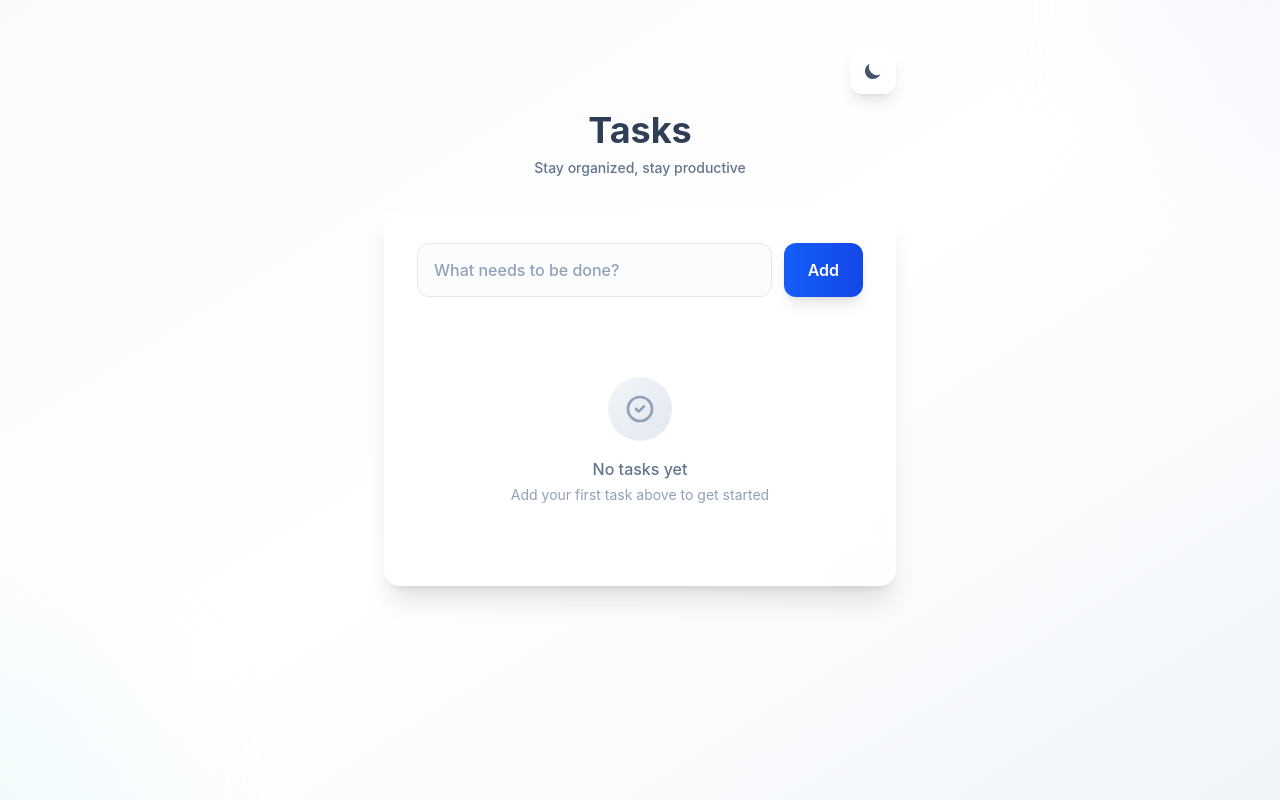
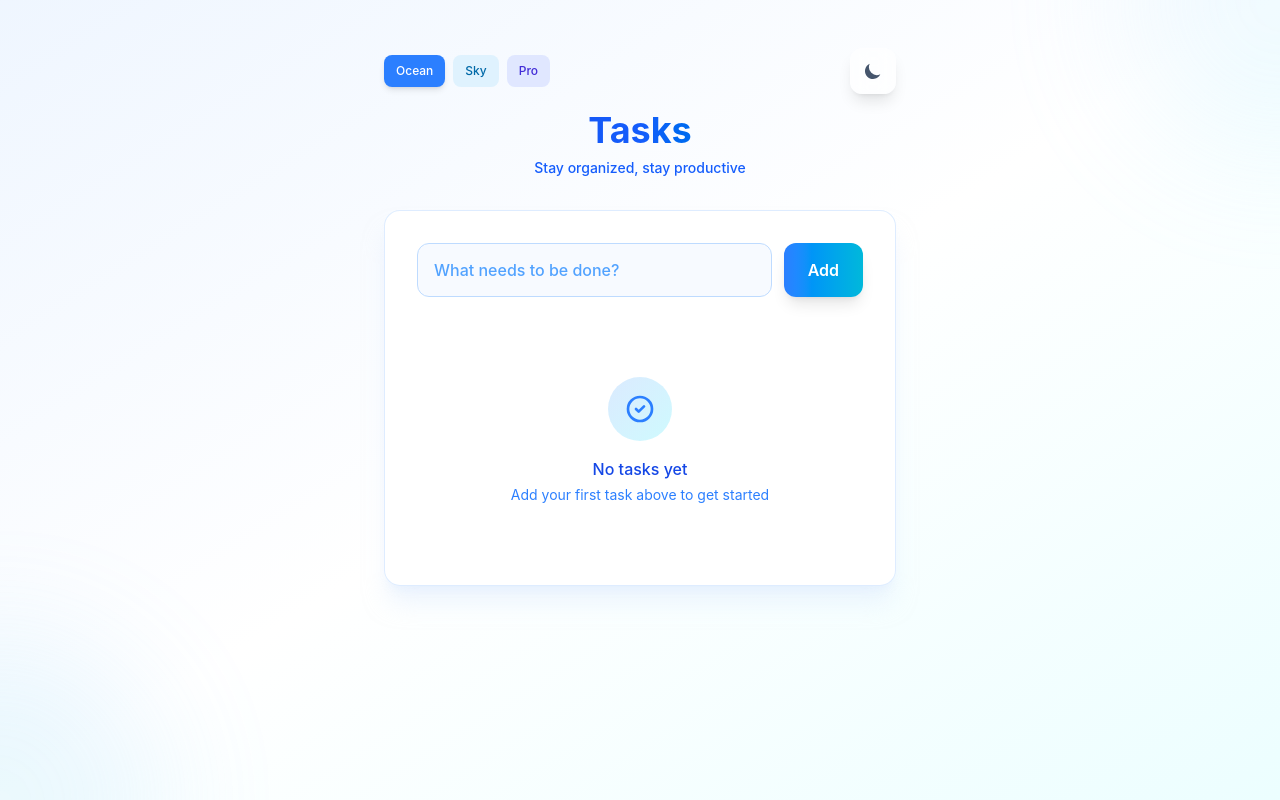
Before and after one commit to ns-test-org/todo-list-app, a Next.js app in the folder packages/new-web-app-room/: page / in a window 1280 px wide. Built offline with nearby package versions, Linux system fonts and the light colour scheme.

Commit message:
Merge thread: Blue themed task list

```diff
--- a/packages/new-web-app-room/src/app/page.tsx
+++ b/packages/new-web-app-room/src/app/page.tsx
@@ -12,6 +12,7 @@ export default function TodoApp() {
   const [todos, setTodos] = useState<Todo[]>([]);
   const [inputText, setInputText] = useState('');
   const [isDarkMode, setIsDarkMode] = useState(false);
+  const [blueTheme, setBlueTheme] = useState<'ocean' | 'sky' | 'professional'>('ocean');
 
   const addTodo = () => {
     if (inputText.trim() !== '') {
@@ -45,27 +46,75 @@ export default function TodoApp() {
     <div className={`min-h-screen py-12 px-4 transition-all duration-500 ${
       isDarkMode
         ? 'bg-gradient-to-br from-slate-900 via-slate-800 to-slate-900'
-        : 'bg-gradient-to-br from-slate-50 via-white to-slate-100'
+        : blueTheme === 'ocean'
+          ? 'bg-gradient-to-br from-blue-50 via-white to-cyan-50'
+          : blueTheme === 'sky'
+            ? 'bg-gradient-to-br from-sky-50 via-white to-blue-50'
+            : 'bg-gradient-to-br from-indigo-50 via-white to-blue-50'
     }`}>
       {/* Background decoration */}
       <div className="fixed inset-0 overflow-hidden pointer-events-none">
         <div className={`absolute -top-40 -right-40 w-80 h-80 rounded-full opacity-30 blur-3xl transition-all duration-500 ${
           isDarkMode
             ? 'bg-gradient-to-br from-blue-900/50 to-purple-900/50'
-            : 'bg-gradient-to-br from-blue-100 to-purple-100'
+            : blueTheme === 'ocean'
+              ? 'bg-gradient-to-br from-blue-200/60 to-cyan-200/60'
+              : blueTheme === 'sky'
+                ? 'bg-gradient-to-br from-sky-200/60 to-blue-200/60'
+                : 'bg-gradient-to-br from-blue-300/40 to-indigo-300/40'
         }`}></div>
         <div className={`absolute -bottom-40 -left-40 w-80 h-80 rounded-full opacity-30 blur-3xl transition-all duration-500 ${
           isDarkMode
             ? 'bg-gradient-to-tr from-emerald-900/50 to-blue-900/50'
-            : 'bg-gradient-to-tr from-emerald-100 to-blue-100'
+            : blueTheme === 'ocean'
+              ? 'bg-gradient-to-tr from-teal-200/60 to-blue-300/60'
+              : blueTheme === 'sky'
+                ? 'bg-gradient-to-tr from-cyan-200/60 to-sky-300/60'
+                : 'bg-gradient-to-tr from-slate-200/40 to-blue-400/40'
         }`}></div>
       </div>
 
       <div className="relative max-w-lg mx-auto">
-        {/* Header with Dark Mode Toggle */}
+        {/* Header with Theme Controls */}
         <div className="text-center mb-8">
           <div className="flex items-center justify-between mb-4">
-            <div></div>
+            {/* Blue Theme Selector */}
+            {!isDarkMode && (
+              <div className="flex gap-2">
+                <button
+                  onClick={() => setBlueTheme('ocean')}
+                  className={`px-3 py-2 rounded-lg text-xs font-medium transition-all duration-200 ${
+                    blueTheme === 'ocean'
+                      ? 'bg-blue-500 text-white shadow-md'
+                      : 'bg-blue-100 text-blue-700 hover:bg-blue-200'
+                  }`}
+                >
+                  Ocean
+                </button>
+                <button
+                  onClick={() => setBlueTheme('sky')}
+                  className={`px-3 py-2 rounded-lg text-xs font-medium transition-all duration-200 ${
+                    blueTheme === 'sky'
+                      ? 'bg-sky-500 text-white shadow-md'
+                      : 'bg-sky-100 text-sky-700 hover:bg-sky-200'
+                  }`}
+                >
+                  Sky
+                </button>
+                <button
+                  onClick={() => setBlueTheme('professional')}
+                  className={`px-3 py-2 rounded-lg text-xs font-medium transition-all duration-200 ${
+                    blueTheme === 'professional'
+                      ? 'bg-indigo-600 text-white shadow-md'
+                      : 'bg-indigo-100 text-indigo-700 hover:bg-indigo-200'
+                  }`}
+                >
+                  Pro
+                </button>
+              </div>
+            )}
+            {isDarkMode && <div></div>}
+
             <button
               onClick={() => setIsDarkMode(!isDarkMode)}
               className={`p-3 rounded-xl transition-all duration-300 hover:scale-105 ${
@@ -90,12 +139,22 @@ export default function TodoApp() {
           <h1 className={`text-4xl font-bold mb-2 transition-all duration-500 ${
             isDarkMode
               ? 'bg-gradient-to-r from-slate-200 via-white to-slate-200 bg-clip-text text-transparent'
-              : 'bg-gradient-to-r from-slate-800 via-slate-700 to-slate-800 bg-clip-text text-transparent'
+              : blueTheme === 'ocean'
+                ? 'bg-gradient-to-r from-blue-700 via-blue-600 to-cyan-600 bg-clip-text text-transparent'
+                : blueTheme === 'sky'
+                  ? 'bg-gradient-to-r from-sky-700 via-sky-600 to-blue-600 bg-clip-text text-transparent'
+                  : 'bg-gradient-to-r from-indigo-700 via-blue-700 to-blue-600 bg-clip-text text-transparent'
           }`}>
             Tasks
           </h1>
           <p className={`text-sm font-medium transition-colors duration-500 ${
-            isDarkMode ? 'text-slate-400' : 'text-slate-500'
+            isDarkMode
+              ? 'text-slate-400'
+              : blueTheme === 'ocean'
+                ? 'text-blue-600'
+                : blueTheme === 'sky'
+                  ? 'text-sky-600'
+                  : 'text-indigo-600'
           }`}>Stay organized, stay productive</p>
         </div>
 
@@ -103,7 +162,11 @@ export default function TodoApp() {
         <div className={`backdrop-blur-sm rounded-2xl shadow-xl p-8 hover:shadow-2xl transition-all duration-500 ${
           isDarkMode
             ? 'bg-slate-800/80 border border-slate-700/50'
-            : 'bg-white/80 border border-white/20'
+            : blueTheme === 'ocean'
+              ? 'bg-white/90 border border-blue-200/50 shadow-blue-100/50'
+              : blueTheme === 'sky'
+                ? 'bg-white/90 border border-sky-200/50 shadow-sky-100/50'
+                : 'bg-white/90 border border-indigo-200/50 shadow-indigo-100/50'
         }`}>
           {/* Add new todo */}
           <div className="flex gap-3 mb-8">
@@ -114,19 +177,27 @@ export default function TodoApp() {
                 onChange={(e) => setInputText(e.target.value)}
                 onKeyPress={handleKeyPress}
                 placeholder="What needs to be done?"
-                className={`w-full px-4 py-3.5 rounded-xl focus:outline-none focus:ring-2 focus:ring-blue-500/20 focus:border-blue-400 transition-all duration-200 font-medium ${
+                className={`w-full px-4 py-3.5 rounded-xl focus:outline-none focus:ring-2 transition-all duration-200 font-medium ${
                   isDarkMode
-                    ? 'bg-slate-700/50 border border-slate-600 text-slate-200 placeholder-slate-400'
-                    : 'bg-slate-50/50 border border-slate-200 text-slate-700 placeholder-slate-400'
+                    ? 'bg-slate-700/50 border border-slate-600 text-slate-200 placeholder-slate-400 focus:ring-blue-500/20 focus:border-blue-400'
+                    : blueTheme === 'ocean'
+                      ? 'bg-blue-50/50 border border-blue-200 text-slate-700 placeholder-blue-400 focus:ring-blue-500/20 focus:border-blue-400'
+                      : blueTheme === 'sky'
+                        ? 'bg-sky-50/50 border border-sky-200 text-slate-700 placeholder-sky-400 focus:ring-sky-500/20 focus:border-sky-400'
+                        : 'bg-indigo-50/50 border border-indigo-200 text-slate-700 placeholder-indigo-400 focus:ring-indigo-500/20 focus:border-indigo-400'
                 }`}
               />
             </div>
             <button
               onClick={addTodo}
-              className={`px-6 py-3.5 text-white rounded-xl focus:outline-none focus:ring-2 focus:ring-blue-500/20 transition-all duration-200 font-semibold shadow-lg hover:shadow-xl active:scale-95 ${
+              className={`px-6 py-3.5 text-white rounded-xl focus:outline-none focus:ring-2 transition-all duration-200 font-semibold shadow-lg hover:shadow-xl active:scale-95 ${
                 isDarkMode
-                  ? 'bg-gradient-to-r from-blue-500 to-blue-600 hover:from-blue-600 hover:to-blue-700'
-                  : 'bg-gradient-to-r from-blue-600 to-blue-700 hover:from-blue-700 hover:to-blue-800'
+                  ? 'bg-gradient-to-r from-blue-500 to-blue-600 hover:from-blue-600 hover:to-blue-700 focus:ring-blue-500/20'
+                  : blueTheme === 'ocean'
+                    ? 'bg-gradient-to-r from-blue-500 to-cyan-500 hover:from-blue-600 hover:to-cyan-600 focus:ring-blue-500/20'
+                    : blueTheme === 'sky'
+                      ? 'bg-gradient-to-r from-sky-500 to-blue-500 hover:from-sky-600 hover:to-blue-600 focus:ring-sky-500/20'
+                      : 'bg-gradient-to-r from-indigo-600 to-blue-600 hover:from-indigo-700 hover:to-blue-700 focus:ring-indigo-500/20'
               }`}
             >
               Add
@@ -140,19 +211,41 @@ export default function TodoApp() {
                 <div className={`w-16 h-16 mx-auto mb-4 rounded-full flex items-center justify-center transition-colors duration-500 ${
                   isDarkMode
                     ? 'bg-gradient-to-br from-slate-700 to-slate-800'
-                    : 'bg-gradient-to-br from-slate-100 to-slate-200'
+                    : blueTheme === 'ocean'
+                      ? 'bg-gradient-to-br from-blue-100 to-cyan-100'
+                      : blueTheme === 'sky'
+                        ? 'bg-gradient-to-br from-sky-100 to-blue-100'
+                        : 'bg-gradient-to-br from-indigo-100 to-blue-100'
                 }`}>
                   <svg className={`w-8 h-8 transition-colors duration-500 ${
-                    isDarkMode ? 'text-slate-400' : 'text-slate-400'
+                    isDarkMode
+                      ? 'text-slate-400'
+                      : blueTheme === 'ocean'
+                        ? 'text-blue-500'
+                        : blueTheme === 'sky'
+                          ? 'text-sky-500'
+                          : 'text-indigo-500'
                   }`} fill="none" stroke="currentColor" viewBox="0 0 24 24">
                     <path strokeLinecap="round" strokeLinejoin="round" strokeWidth={2} d="M9 12l2 2 4-4m6 2a9 9 0 11-18 0 9 9 0 0118 0z" />
                   </svg>
                 </div>
                 <p className={`font-medium transition-colors duration-500 ${
-                  isDarkMode ? 'text-slate-300' : 'text-slate-500'
+                  isDarkMode
+                    ? 'text-slate-300'
+                    : blueTheme === 'ocean'
+                      ? 'text-blue-700'
+                      : blueTheme === 'sky'
+                        ? 'text-sky-700'
+                        : 'text-indigo-700'
                 }`}>No tasks yet</p>
                 <p className={`text-sm mt-1 transition-colors duration-500 ${
-                  isDarkMode ? 'text-slate-500' : 'text-slate-400'
+                  isDarkMode
+                    ? 'text-slate-500'
+                    : blueTheme === 'ocean'
+                      ? 'text-blue-500'
+                      : blueTheme === 'sky'
+                        ? 'text-sky-500'
+                        : 'text-indigo-500'
                 }`}>Add your first task above to get started</p>
               </div>
             ) : (
@@ -162,7 +255,11 @@ export default function TodoApp() {
                   className={`group flex items-center gap-4 p-4 rounded-xl transition-all duration-200 ${
                     isDarkMode
                       ? 'bg-slate-700/60 border border-slate-600/50 hover:bg-slate-700/80 hover:border-slate-500'
-                      : 'bg-white/60 border border-slate-100 hover:bg-white/80 hover:border-slate-200'
+                      : blueTheme === 'ocean'
+                        ? 'bg-blue-50/60 border border-blue-200/50 hover:bg-blue-50/80 hover:border-blue-300'
+                        : blueTheme === 'sky'
+                          ? 'bg-sky-50/60 border border-sky-200/50 hover:bg-sky-50/80 hover:border-sky-300'
+                          : 'bg-indigo-50/60 border border-indigo-200/50 hover:bg-indigo-50/80 hover:border-indigo-300'
                   }`}
                 >
                   <div className="relative">
@@ -170,14 +267,26 @@ export default function TodoApp() {
                       type="checkbox"
                       checked={todo.completed}
                       onChange={() => toggleTodo(todo.id)}
-                      className={`w-5 h-5 text-blue-600 rounded-md focus:ring-blue-500/20 focus:ring-2 transition-all duration-200 cursor-pointer ${
+                      className={`w-5 h-5 rounded-md focus:ring-2 transition-all duration-200 cursor-pointer ${
                         isDarkMode
-                          ? 'bg-slate-600 border-2 border-slate-500'
-                          : 'bg-white border-2 border-slate-300'
+                          ? 'text-blue-600 bg-slate-600 border-2 border-slate-500 focus:ring-blue-500/20'
+                          : blueTheme === 'ocean'
+                            ? 'text-blue-600 bg-white border-2 border-blue-300 focus:ring-blue-500/20'
+                            : blueTheme === 'sky'
+                              ? 'text-sky-600 bg-white border-2 border-sky-300 focus:ring-sky-500/20'
+                              : 'text-indigo-600 bg-white border-2 border-indigo-300 focus:ring-indigo-500/20'
                       }`}
                     />
                     {todo.completed && (
-                      <svg className="absolute inset-0 w-5 h-5 text-blue-600 pointer-events-none" fill="currentColor" viewBox="0 0 20 20">
+                      <svg className={`absolute inset-0 w-5 h-5 pointer-events-none ${
+                        isDarkMode
+                          ? 'text-blue-600'
+                          : blueTheme === 'ocean'
+                            ? 'text-blue-600'
+                            : blueTheme === 'sky'
+                              ? 'text-sky-600'
+                              : 'text-indigo-600'
+                      }`} fill="currentColor" viewBox="0 0 20 20">
                         <path fillRule="evenodd" d="M16.707 5.293a1 1 0 010 1.414l-8 8a1 1 0 01-1.414 0l-4-4a1 1 0 011.414-1.414L8 12.586l7.293-7.293a1 1 0 011.414 0z" clipRule="evenodd" />
                       </svg>
                     )}
```
